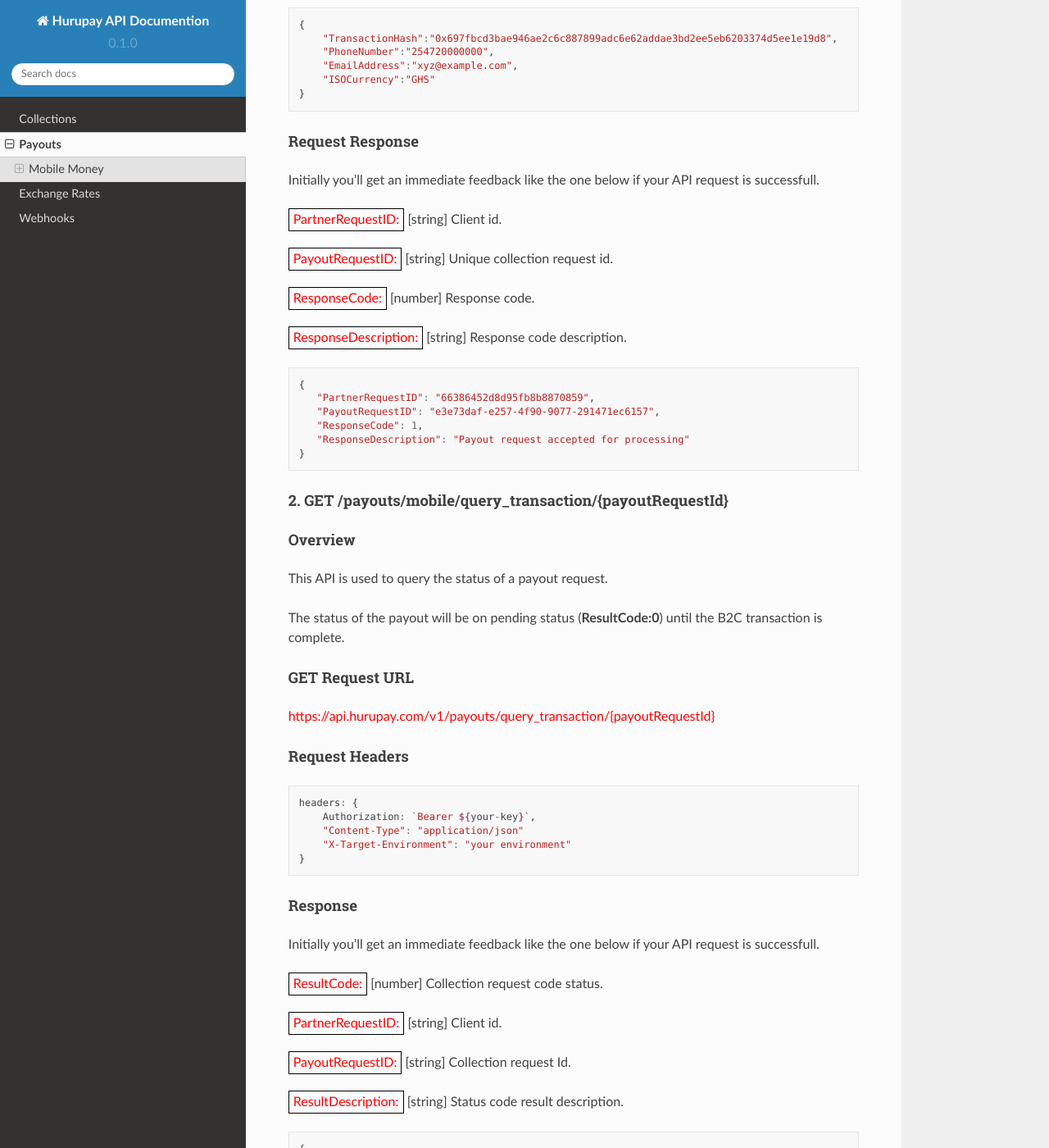
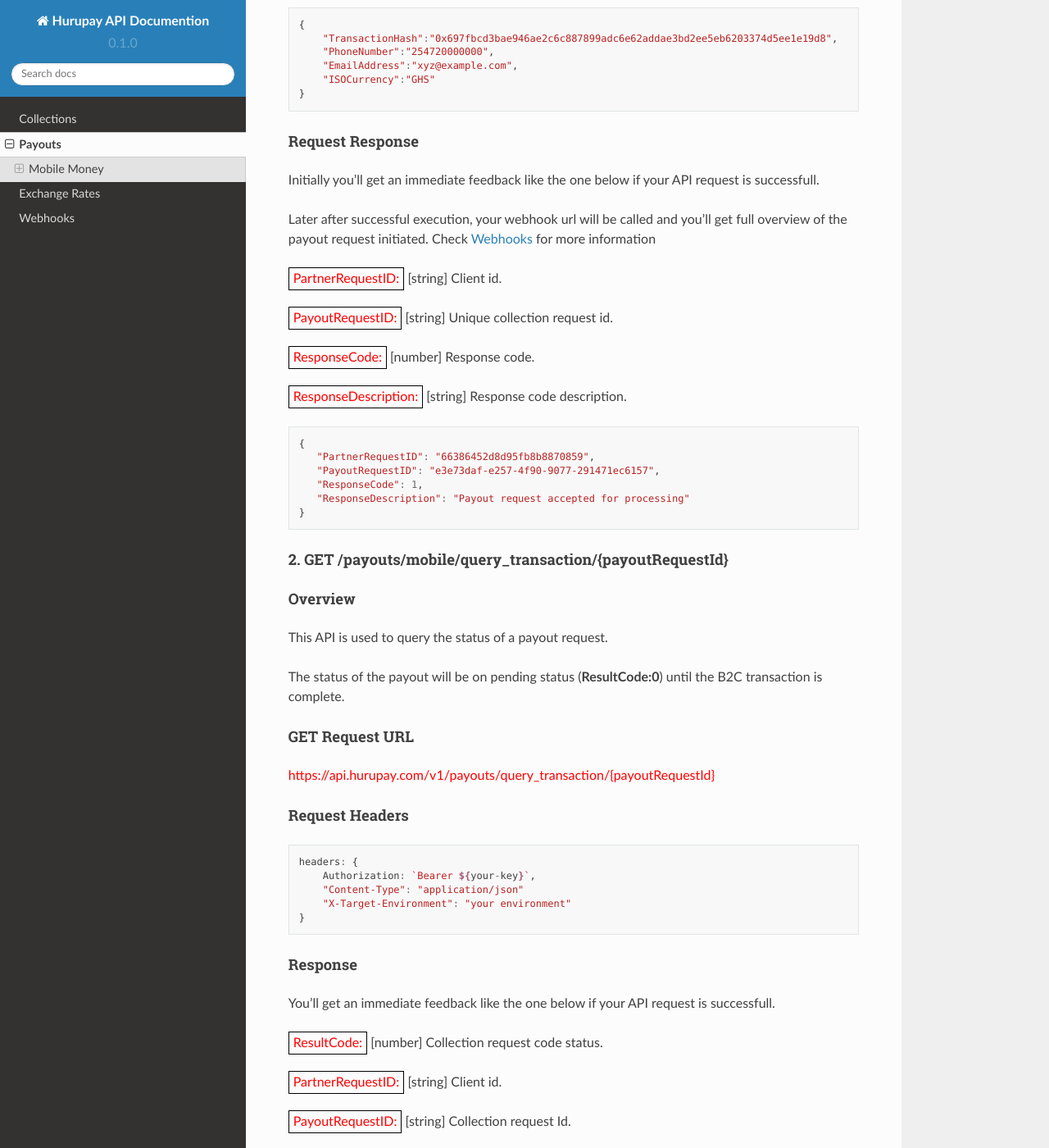
Before and after one commit to Hurupay/hurupay-api-docs, a Sphinx documentation site: the page built from docs/source/payouts.rst, in a window 1280 px wide and 1400 px high, scrolled down 1194 px. Shown: the whole window at 82% size. Built offline with Sphinx 7.4.7 and the Read the Docs theme 2.0.0, drawn with Linux system fonts in a browser that asks for light colours.

Commit message:
update query messages

```diff
--- a/docs/source/collections.rst
+++ b/docs/source/collections.rst
@@ -127,7 +127,7 @@
 
 Response
 ~~~~~~~~
-Initially you'll get an immediate feedback like the one below if your API request is successfull.
+You'll get an immediate feedback like the one below if your API request is successfull.
 
 .. raw:: html
 
--- a/docs/source/payouts.rst
+++ b/docs/source/payouts.rst
@@ -62,6 +62,8 @@
 ~~~~~~~~
 Initially you'll get an immediate feedback like the one below if your API request is successfull.
 
+Later after successful execution, your webhook url will be called and you'll get full overview of the payout request initiated. Check :doc:`webhooks` for more information
+
 .. raw:: html
 
     <div>
@@ -109,7 +111,7 @@
 
 Response
 ~~~~~~~~
-Initially you'll get an immediate feedback like the one below if your API request is successfull.
+You'll get an immediate feedback like the one below if your API request is successfull.
 
 .. raw:: html
 
```
